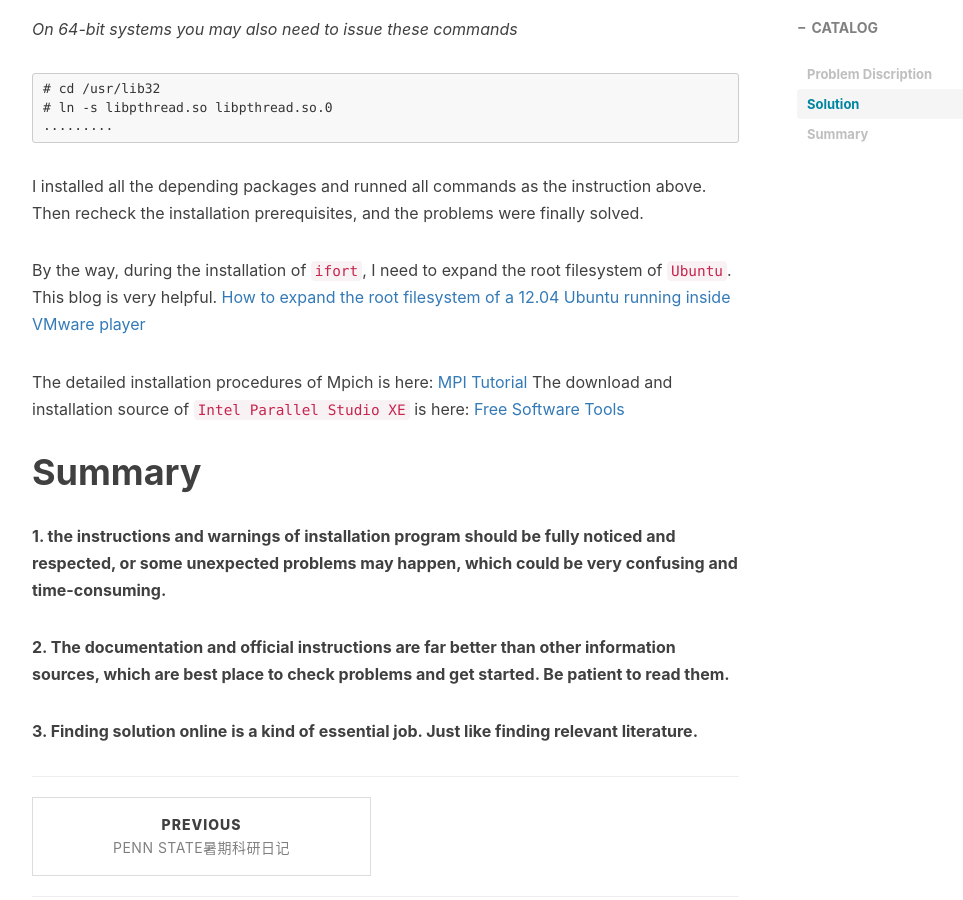
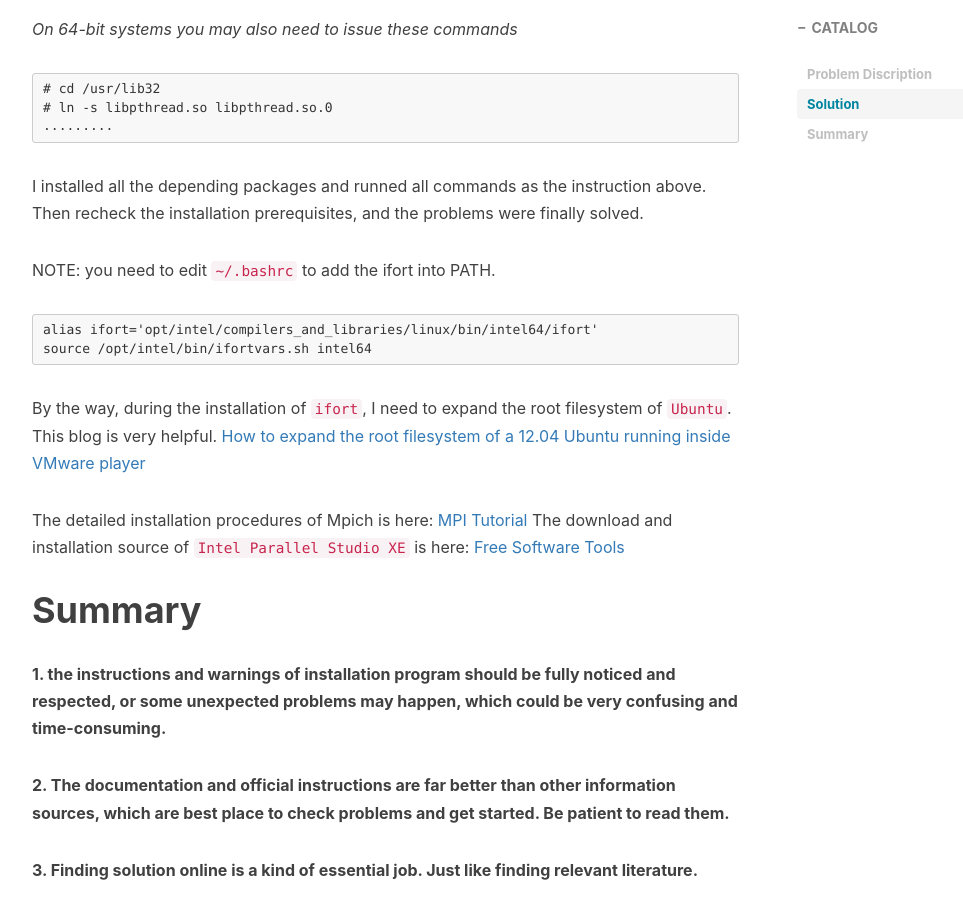
Before and after one commit to lichanghao/lichanghao.github.io.old, a Jekyll site: the page built from _posts/2017-08-15-Install Mpich1.4 and ifort under Ubuntu system.md, in a window 1280 px wide and 900 px high, scrolled down 2511 px. Shown: the whole window, without its empty margins (233-1196 px from the left). Built offline with Jekyll 4.4.1, drawn with Linux system fonts in a browser that asks for light colours; nearby versions of some CDN libraries; comment, search, counter and statistics services are not loaded; some of the changed text lies outside the part shown.

Commit message:
2017-8-15

````diff
--- a/_posts/2017-08-15-Install Mpich1.4 and ifort under Ubuntu system.md
+++ b/_posts/2017-08-15-Install Mpich1.4 and ifort under Ubuntu system.md
@@ -1,6 +1,6 @@
 ---
 layout:            post
-title:             "Install Mpich1.4 and ifort under Ubuntu system"
+title:             "Install Mpich1.4 and ifort under Ubuntu System"
 date:              2017-08-15 17:10:00 +0300
 tags:              Mpich ifort Ubuntu installation
 category:          Features
@@ -87,6 +87,13 @@ Finally, I found the correct solution in the [**Ubuntu documentations**](https:/
 
 I installed all the depending packages and runned all commands as the instruction above. Then recheck the installation prerequisites, and the problems were finally solved.
 
+NOTE: you need to edit ```~/.bashrc``` to add the ifort into PATH.
+
+```
+alias ifort='opt/intel/compilers_and_libraries/linux/bin/intel64/ifort'
+source /opt/intel/bin/ifortvars.sh intel64
+```
+
 By the way, during the installation of ```ifort```, I need to expand the root filesystem of ```Ubuntu```. This blog is very helpful. [How to expand the root filesystem of a 12.04 Ubuntu running inside VMware player](https://hexeract.wordpress.com/2012/04/30/how-to-expand-the-root-filesystem-of-a-11-10-ubuntu-running-inside-vmware-player)
 
 The detailed installation procedures of Mpich is here: [MPI Tutorial](mpitutorial.com/tutorials/)
````
